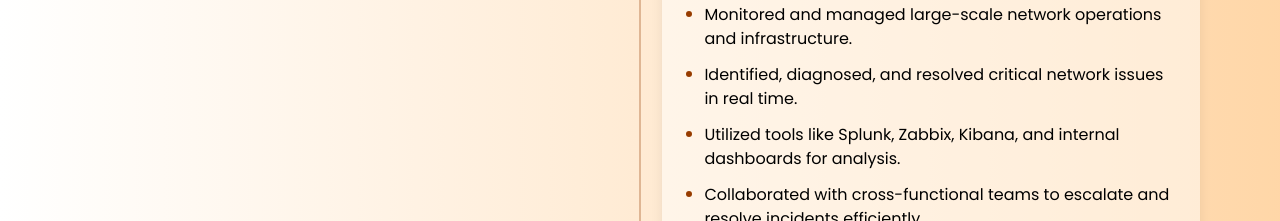
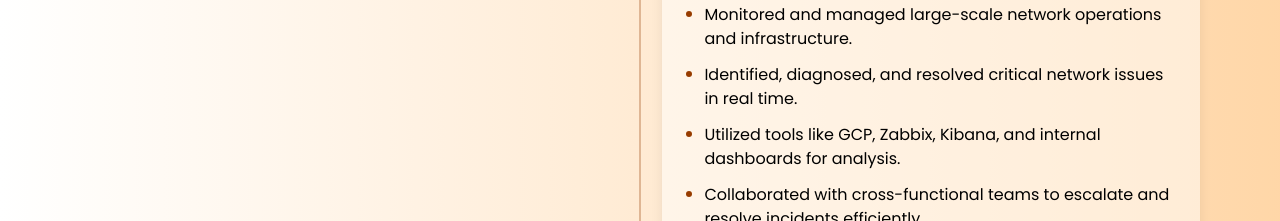
Before and after one commit to Karin-Goldin/karin-portfolio, a Next.js app: page / in a window 1280 px wide. Shown: the part 3880-4101 px from the top of the page. Built offline with nearby package versions, Linux system fonts and the light colour scheme.

Commit message:
update expirince

```diff
--- a/src/components/Experience.tsx
+++ b/src/components/Experience.tsx
@@ -33,7 +33,7 @@ const experiences = [
     responsibilities: [
       "Monitored and managed large-scale network operations and infrastructure.",
       "Identified, diagnosed, and resolved critical network issues in real time.",
-      "Utilized tools like Splunk, Zabbix, Kibana, and internal dashboards for analysis.",
+      "Utilized tools like GCP, Zabbix, Kibana, and internal dashboards for analysis.",
       "Collaborated with cross-functional teams to escalate and resolve incidents efficiently.",
       "Maintained and enforced network security protocols.",
       "Documented incident responses and created standard operating procedures.",
```
